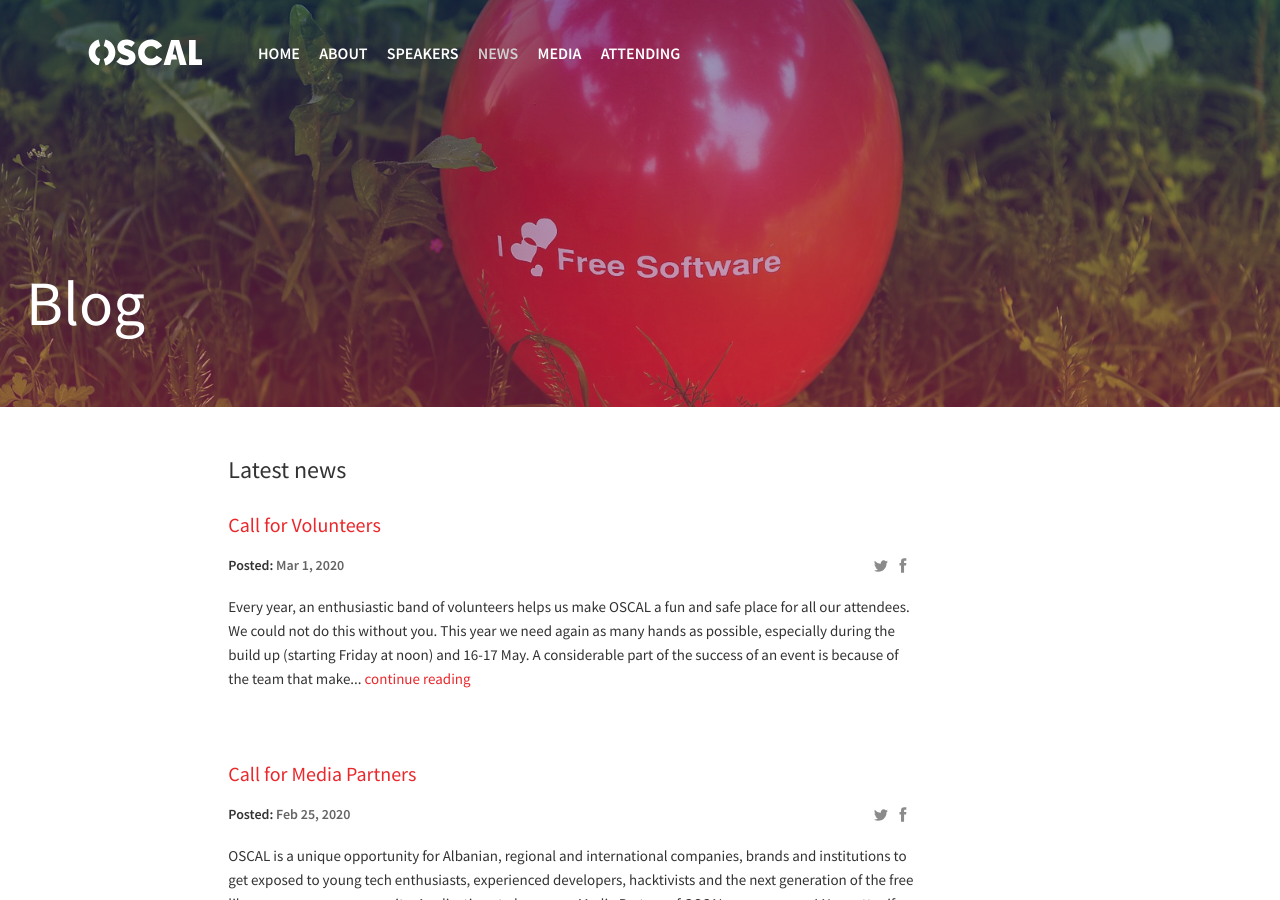
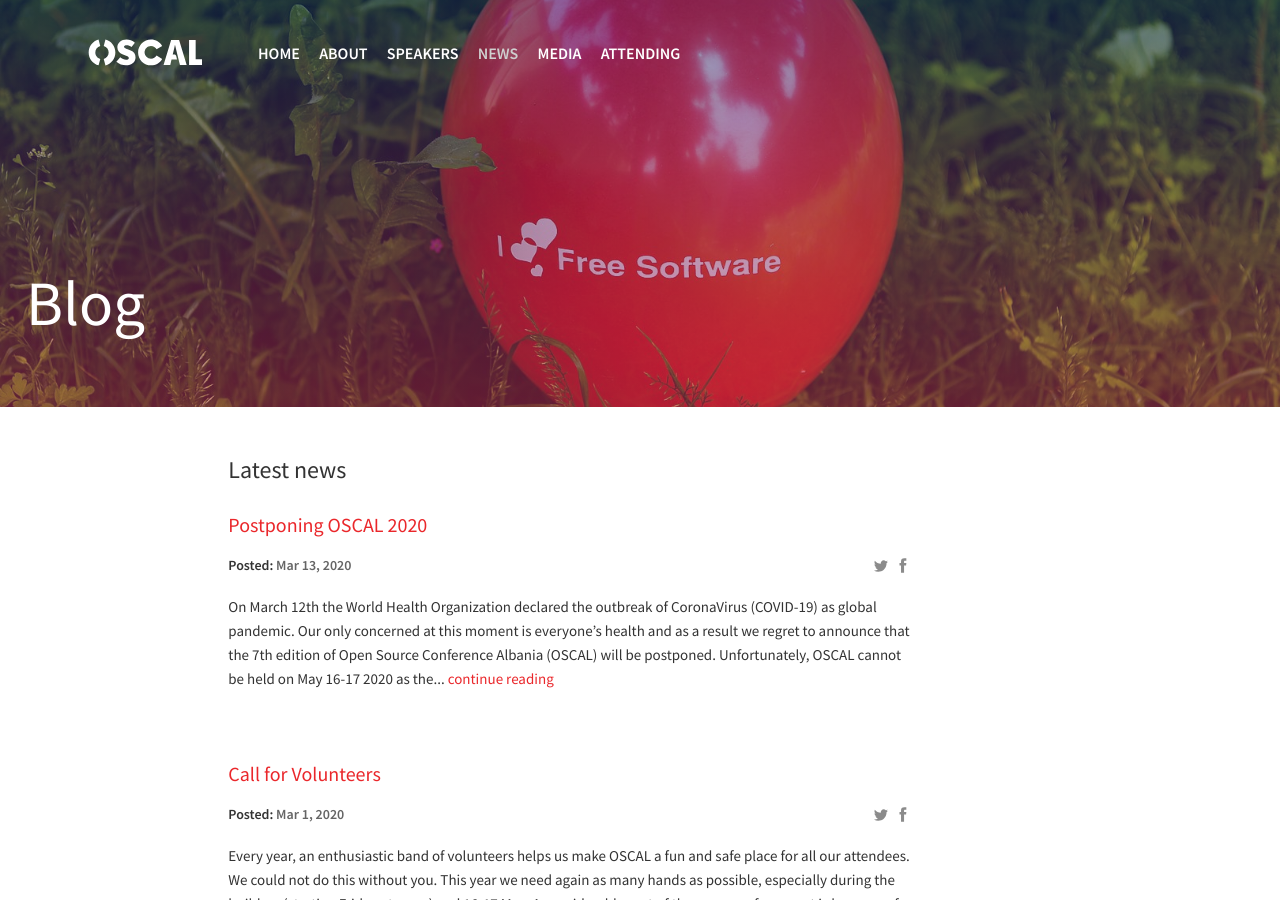
Before and after one commit to OpenLabsHackerspace/OSCAL2022-website, a Jekyll site: the page built from blog.html, in a window 1280 px wide and 900 px high. Built offline with Jekyll 4.4.1, drawn with Linux system fonts in a browser that asks for light colours; comment, search, counter and statistics services are not loaded.

Commit message:
adding new blogpost

```diff
--- a/_config.yml
+++ b/_config.yml
@@ -54,8 +54,8 @@ rightNavigationButtons:
 
 # Hero Block
 heroImage: "oscal-team.jpg"
-heroTitle: "Open Source Conference Albania"
-eventDate: "16-17 May, 2020"
+heroTitle: "Open Source Conference Albania 2020"
+eventDate: "New date coming soon"
 typeoutTextValues: '"", "", "'
 typeoutFallback: ""
 heroButtons:
--- /dev/null
+++ b/_posts/2020-03-15-postponing-oscal.md
@@ -0,0 +1,12 @@
+---
+layout: post
+title:  "Postponing OSCAL 2020"
+date:   2020-03-13 23:00:00
+isStaticPost: false
+image: oscal-postpone.jpg
+---
+
+
+On March 12th the [World Health Organization](http://www.euro.who.int/en/health-topics/health-emergencies/coronavirus-covid-19/news/news/2020/3/who-announces-covid-19-outbreak-a-pandemic) declared the outbreak of [CoronaVirus (COVID-19)](https://en.wikipedia.org/wiki/2019%E2%80%9320_coronavirus_pandemic) as global pandemic. Our only concerned at this moment is everyone's health and as a result we regret to announce that **the 7th edition of Open Source Conference Albania (OSCAL) will be postponed**. Unfortunately, OSCAL cannot be held on May 16-17 2020 as these days are within the period experts expect the pandemic not to has been fade yet. A few days ago, Wikimedia Hackathon 2020 which was planned originally to be held a weekend prior to OSCAL in Tirana was canceled as well as a result of COVID-19 outbreak.
+
+**The new dates will be announced in the upcoming months** while we will follow closely the experts' decisions. We understand that this might bring inconveniences to everyone who has applied for a session and you will be notified via email with all the updates.
```
Also changed, not shown: img/sections-background/oscal-postpone.jpg (added).
